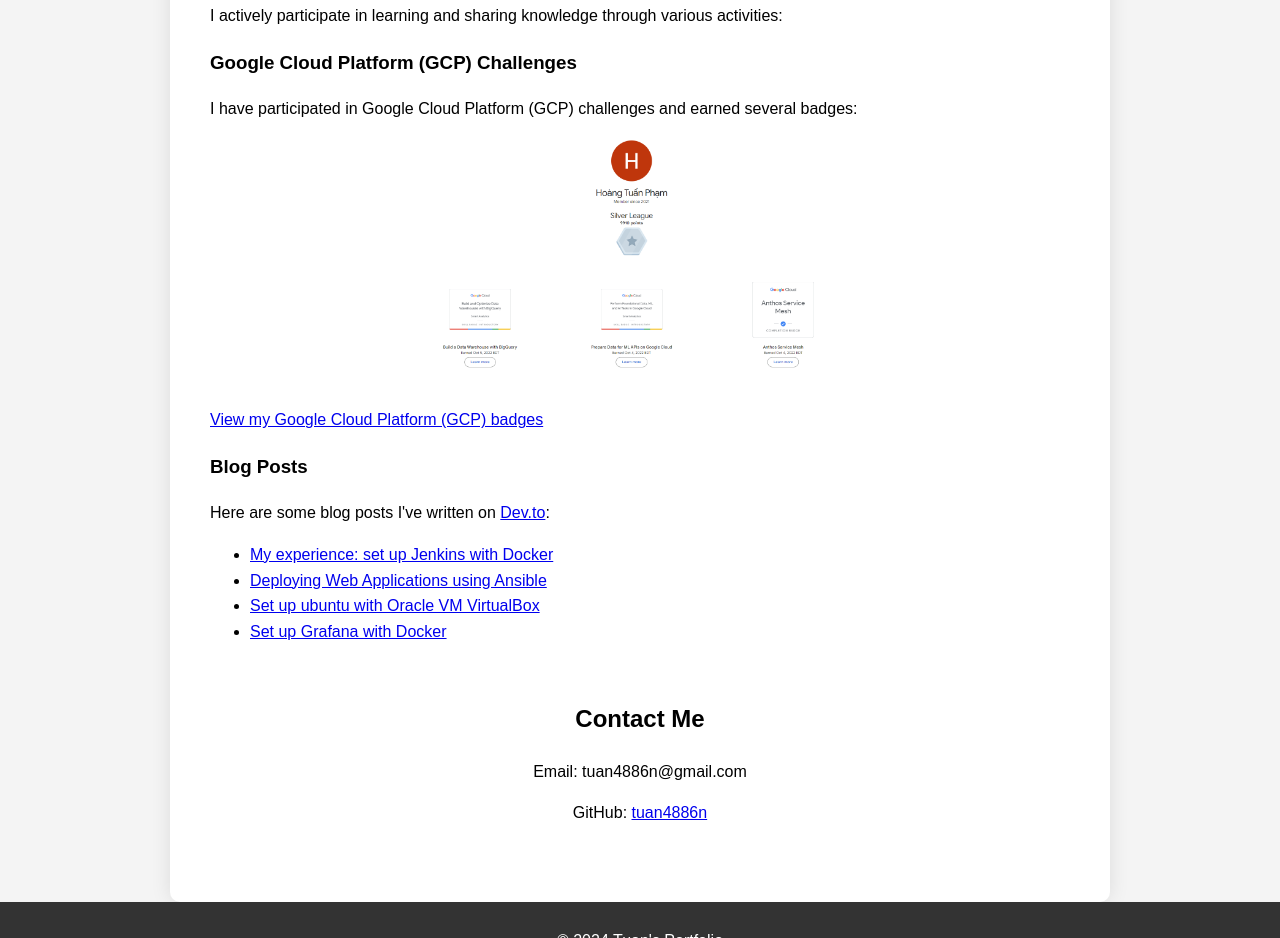
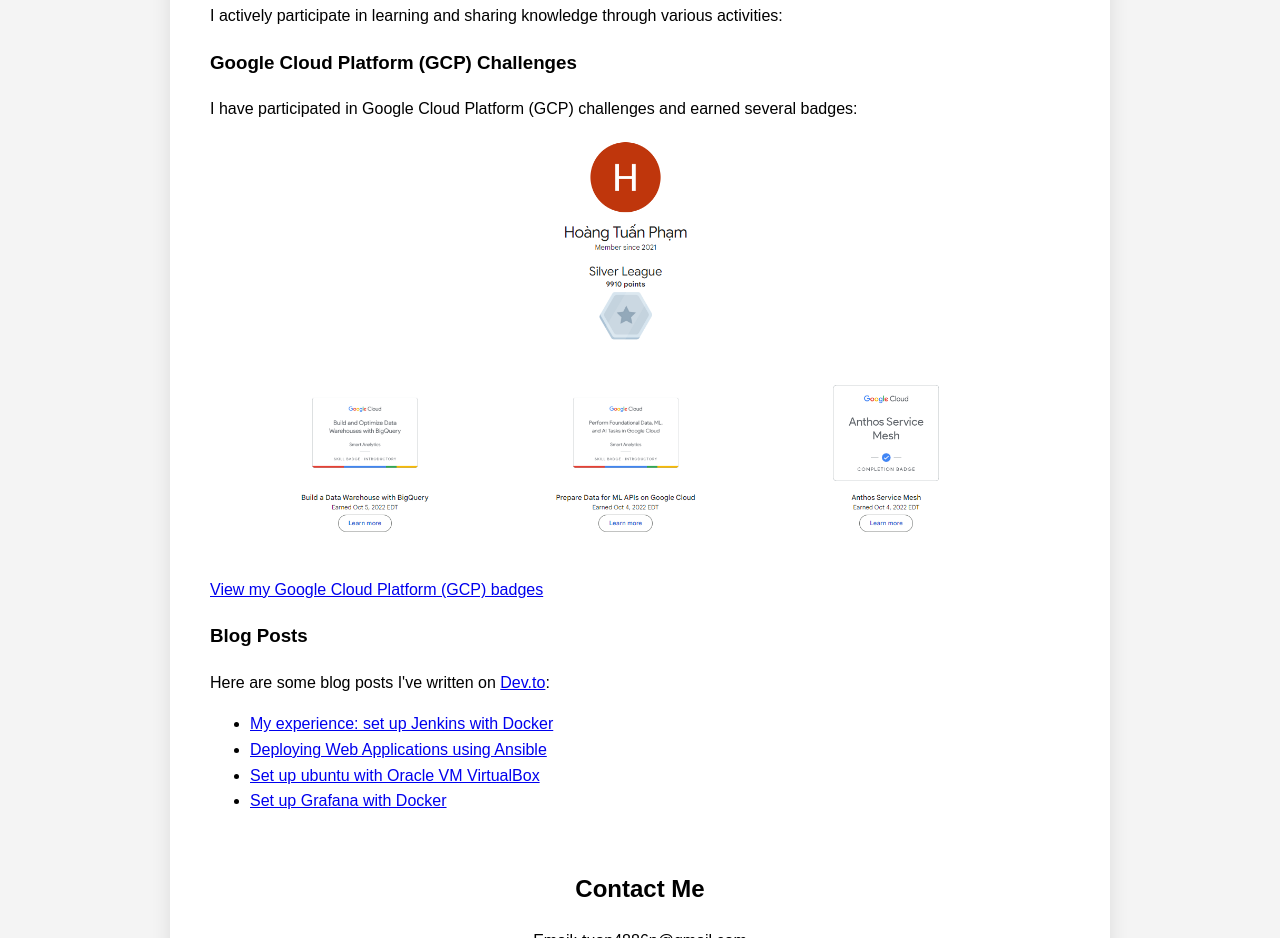
Before and after one commit to tuan4886n/portfolio, a plain HTML site: page index.html in a window 1280 px wide. Shown: the part 2926-3864 px from the top of the page. Drawn offline with Linux system fonts and the light colour scheme.

Commit message:
update badge image

```diff
--- a/index.html
+++ b/index.html
@@ -72,7 +72,7 @@
       <h3>Google Cloud Platform (GCP) Challenges</h3>
       <p>I have participated in Google Cloud Platform (GCP) challenges and earned several badges:</p>
       <center>
-        <img src="images/badges.png" alt="GCP Badges" width="500" height="auto">
+        <img src="images/badges.png" alt="GCP Badges" class="badge-image">
       </center>
       <p><a href="https://www.cloudskillsboost.google/public_profiles/eedb10ca-f12e-4ab7-b470-843821d94c55" target="_blank">View my Google Cloud Platform (GCP) badges</a></p>
       <h3>Blog Posts</h3>
--- a/styles.css
+++ b/styles.css
@@ -94,3 +94,11 @@
     padding: 10px 0;
     text-align: center;
   }
+
+.badge-image {
+  max-width: 100%;
+  height: auto;
+  display: block;
+  margin-left: auto;
+  margin-right: auto;
+}
```
